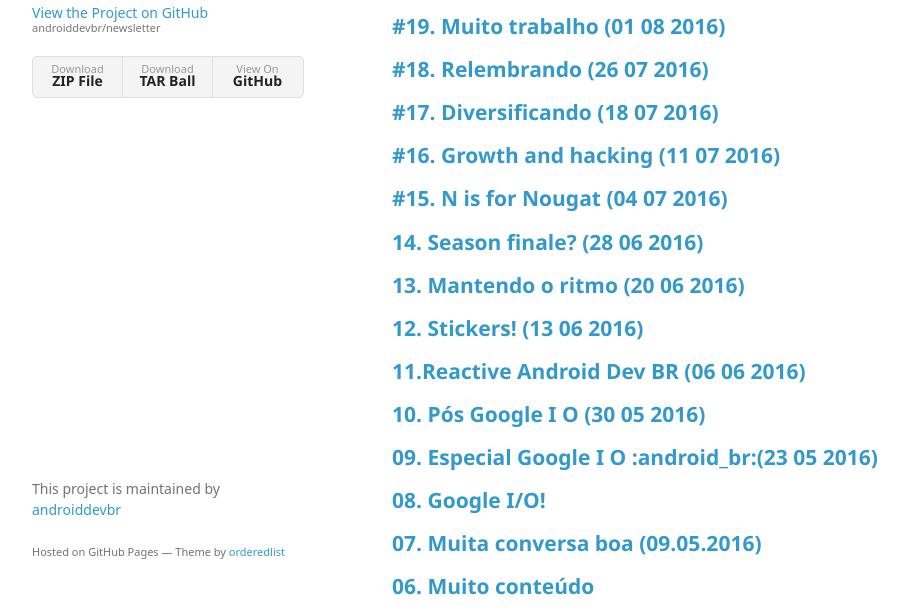
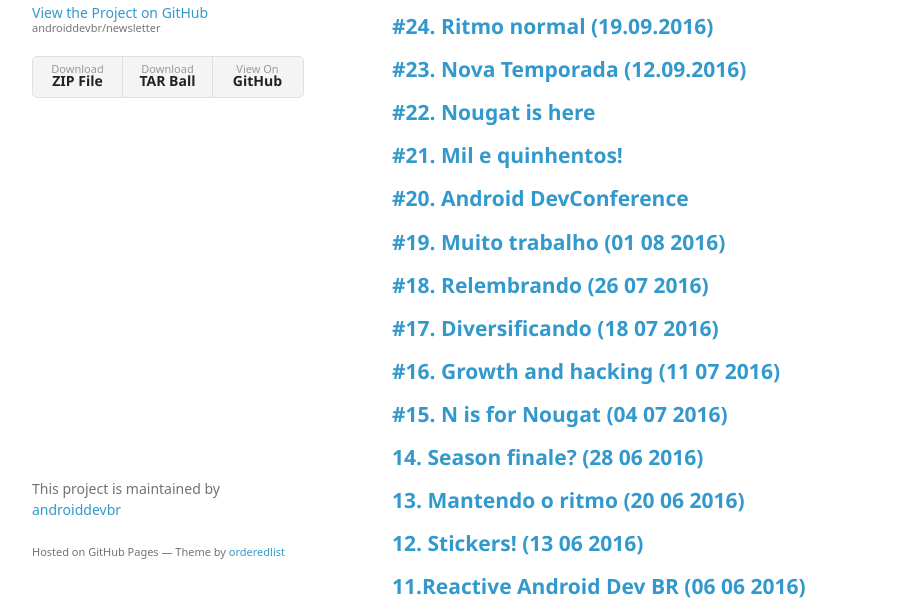
Before and after one commit to androiddevbr/newsletter, a plain HTML site: page index.html in a window 1280 px wide. Shown: the part 169-781 px from the top of the page, without its empty margins (178-1091 px from the left). Drawn offline with Linux system fonts and the light colour scheme; a web font is replaced by a local one.

Commit message:
Create gh-pages branch via GitHub

```diff
--- a/index.html
+++ b/index.html
@@ -33,6 +33,26 @@
 
 <h2>
 <a id="arquivo" class="anchor" href="#arquivo" aria-hidden="true"><span aria-hidden="true" class="octicon octicon-link"></span></a>Arquivo</h2>
+
+<h2>
+<a id="24-ritmo-normal-19092016" class="anchor" href="#24-ritmo-normal-19092016" aria-hidden="true"><span aria-hidden="true" class="octicon octicon-link"></span></a><a href="https://github.com/androiddevbr/newsletter/wiki/%2324.-Ritmo-normal-(19.09.2016)">#24. Ritmo normal (19.09.2016)</a>
+</h2>
+
+<h2>
+<a id="23-nova-temporada-12092016" class="anchor" href="#23-nova-temporada-12092016" aria-hidden="true"><span aria-hidden="true" class="octicon octicon-link"></span></a><a href="https://github.com/androiddevbr/newsletter/wiki/%2323.-Nova-Temporada-(12.09.2016)">#23. Nova Temporada (12.09.2016)</a>
+</h2>
+
+<h2>
+<a id="22-nougat-is-here" class="anchor" href="#22-nougat-is-here" aria-hidden="true"><span aria-hidden="true" class="octicon octicon-link"></span></a><a href="https://github.com/androiddevbr/newsletter/wiki/%2322.-Nougat-is-here">#22. Nougat is here</a>
+</h2>
+
+<h2>
+<a id="21-mil-e-quinhentos" class="anchor" href="#21-mil-e-quinhentos" aria-hidden="true"><span aria-hidden="true" class="octicon octicon-link"></span></a><a href="https://github.com/androiddevbr/newsletter/wiki/%2321.-Mil-e-quinhentos!">#21. Mil e quinhentos!</a>
+</h2>
+
+<h2>
+<a id="20-android-devconference" class="anchor" href="#20-android-devconference" aria-hidden="true"><span aria-hidden="true" class="octicon octicon-link"></span></a><a href="https://github.com/androiddevbr/newsletter/wiki/%2320.-Android-DevConference">#20. Android DevConference</a>
+</h2>
 
 <h2>
 <a id="19-muito-trabalho-01-08-2016-" class="anchor" href="#19-muito-trabalho-01-08-2016-" aria-hidden="true"><span aria-hidden="true" class="octicon octicon-link"></span></a><a href="https://github.com/androiddevbr/newsletter/wiki/%2319.-Muito-trabalho-(01-08-2016)">#19. Muito trabalho (01 08 2016) </a>
```
Also changed, not shown: params.json (+1 -1 lines).
